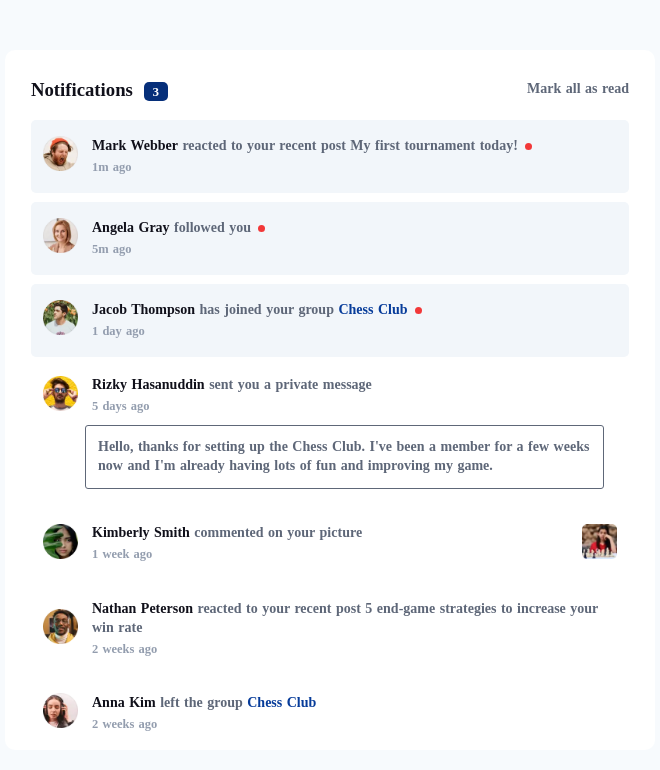
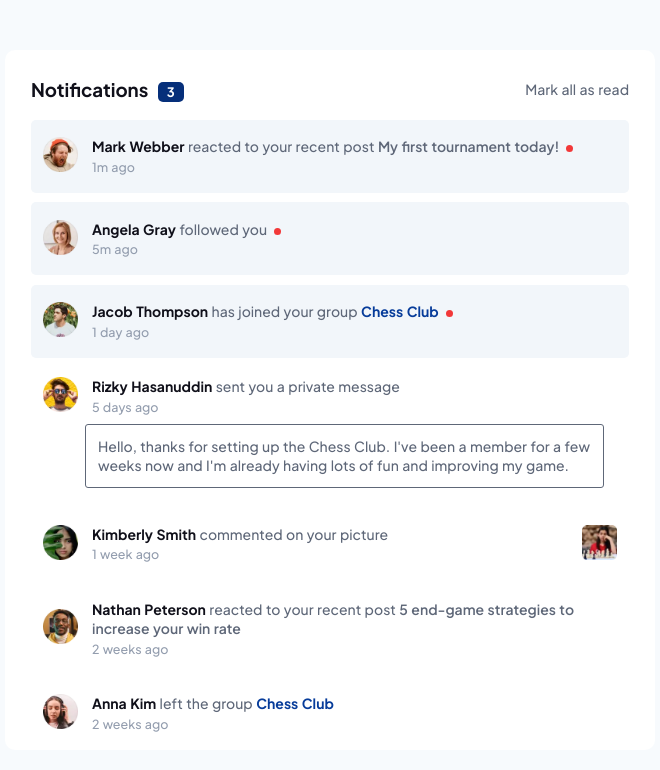
Before and after one commit to Nyx-99/Notification_Page, a Next.js app in the folder notification-page/: page / in a window 1280 px wide. Shown: the top 770 px of the page, without its empty margins (310-970 px from the left). Built offline with nearby package versions, Linux system fonts and the light colour scheme.

Commit message:
Import Plus Jakarta Sans font

```diff
--- a/notification-page/src/app/components/Grid.module.scss
+++ b/notification-page/src/app/components/Grid.module.scss
@@ -1,5 +1,5 @@
-$bold : 800;
-$medium : 700;
+$bold : 700;
+$medium : 600;
 $desktop: 1920px;
 $mobile: 600px;
 $container-width-desktop: 650px;
--- a/notification-page/src/app/globals.scss
+++ b/notification-page/src/app/globals.scss
@@ -1,4 +1,4 @@
-$normal: 600;
+$normal: 500;
 
 * {
   margin:0;
--- a/notification-page/src/app/layout.js
+++ b/notification-page/src/app/layout.js
@@ -1,7 +1,11 @@
 import './globals.scss'
-// import { Inter } from 'next/font/google'
-
-// const inter = Inter({ subsets: ['latin'] })
+// import "@fontsource/plus-jakarta-sans";
+import { Plus_Jakarta_Sans } from 'next/font/google'
+const plusJakartaSans = Plus_Jakarta_Sans({
+  weight: ['500','600', '700'],
+  style: ['normal'],
+  subsets: ['latin'],
+})
 
 export const metadata = {
   title: 'Create Next App',
@@ -11,7 +15,7 @@ export const metadata = {
 export default function RootLayout({ children }) {
   return (
     <html lang="en">
-      <body suppressHydrationWarning={true} >{children}</body>
+      <body suppressHydrationWarning={true} className={plusJakartaSans.className} >{children}</body>
     </html>
   )
 }
```
